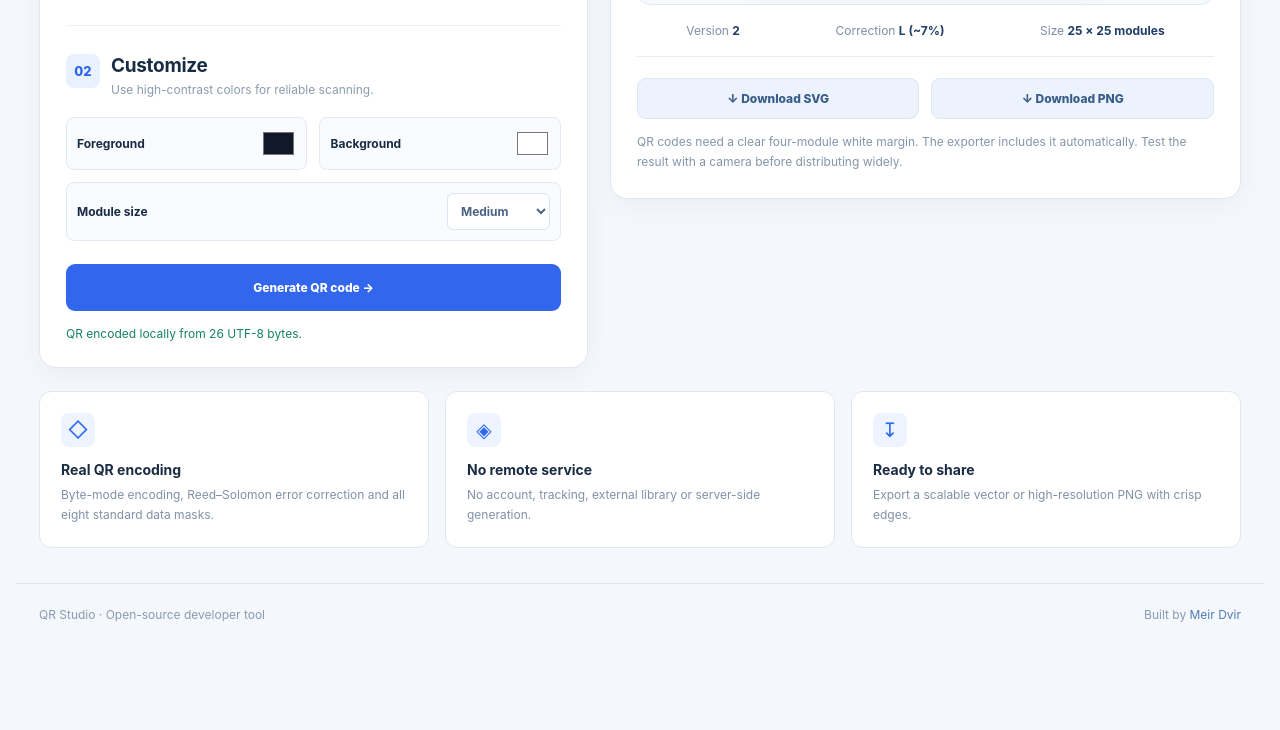
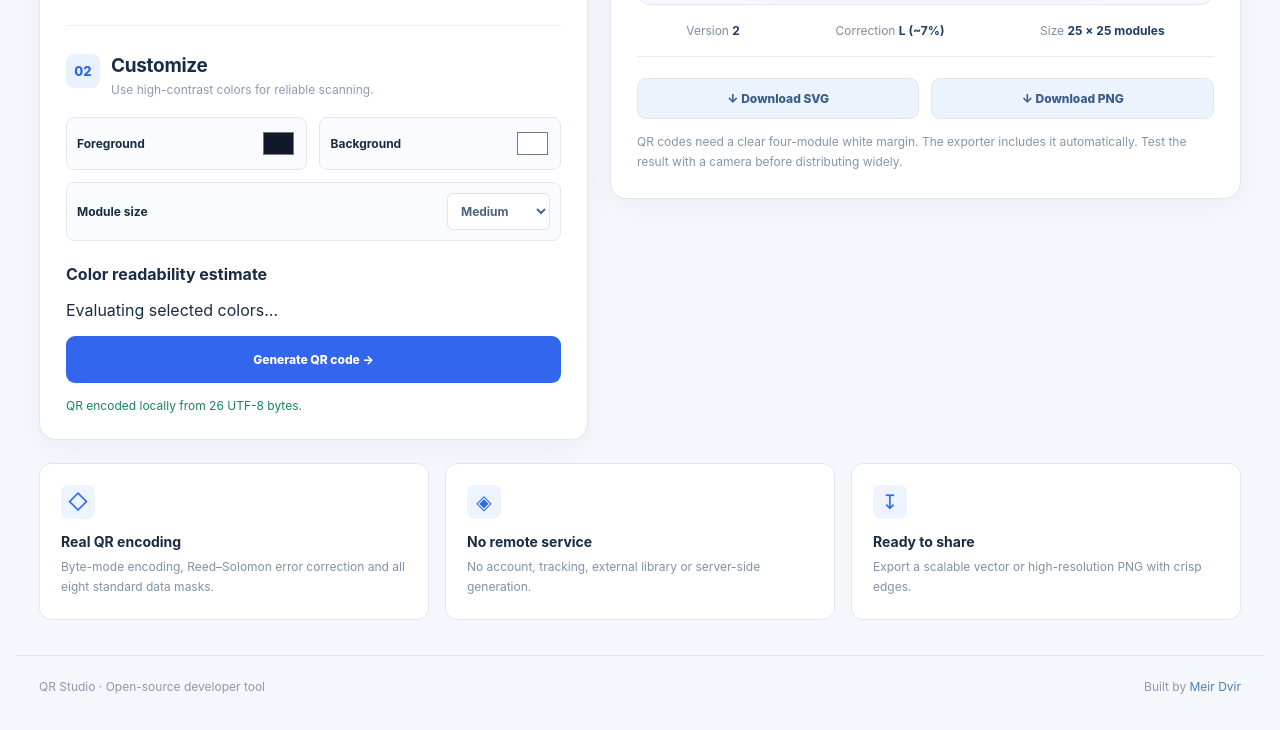
Before and after one commit to MeiRR17/qr-studio, a plain HTML site: page index.html in a window 1280 px wide. Shown: the part 805-1535 px from the top of the page. Before the commit the page ends 1463 px from the top, so only its background shows below. Drawn offline with Linux system fonts and the light colour scheme.

Commit message:
feat(qr-studio): display color contrast guidance and accessible reset button

```diff
--- a/index.html
+++ b/index.html
@@ -51,6 +51,13 @@
         <label>Background <input id="light" type="color" value="#ffffff"></label>
         <label>Module size <select id="scale"><option value="8">Small</option><option value="10" selected>Medium</option><option value="16">Large</option><option value="24">Extra large</option></select></label>
       </div>
+      <div class="contrast-row" aria-labelledby="contrast-label">
+        <div>
+          <strong id="contrast-label">Color readability estimate</strong>
+          <p id="contrast-advisory" role="status" aria-live="polite">Evaluating selected colors…</p>
+        </div>
+        <button id="reset-colors" type="button" class="button secondary" hidden>Use high-contrast colors</button>
+      </div>
       <button id="generate" type="button" class="button primary">Generate QR code →</button>
       <p id="message" class="message" role="status" aria-live="polite"></p>
     </section>
```
